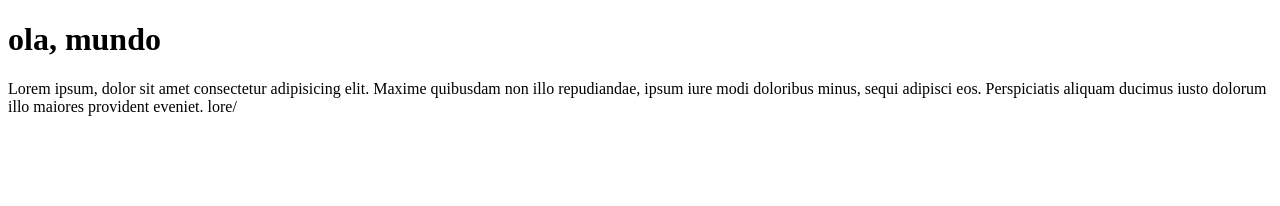
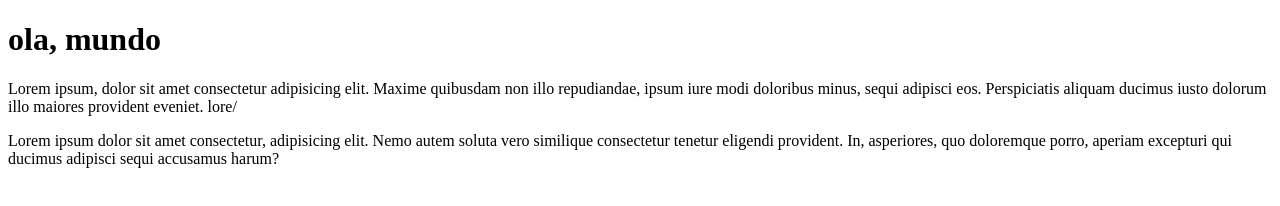
Before and after one commit to KaueSamuel/primeiro_projeto, a plain HTML site: page site_exemplo/index.html in a window 1280 px wide. Drawn offline with Linux system fonts and the light colour scheme.

Commit message:
adicionei um paragrafo

```diff
--- a/site_exemplo/index.html
+++ b/site_exemplo/index.html
@@ -9,5 +9,6 @@
 <body>
     <h1>ola, mundo</h1>
     <p>Lorem ipsum, dolor sit amet consectetur adipisicing elit. Maxime quibusdam non illo repudiandae, ipsum iure modi doloribus minus, sequi adipisci eos. Perspiciatis aliquam ducimus iusto dolorum illo maiores provident eveniet. lore/</p>
+    <p>Lorem ipsum dolor sit amet consectetur, adipisicing elit. Nemo autem soluta vero similique consectetur tenetur eligendi provident. In, asperiores, quo doloremque porro, aperiam excepturi qui ducimus adipisci sequi accusamus harum?</p>
 </body>
 </html>
```
